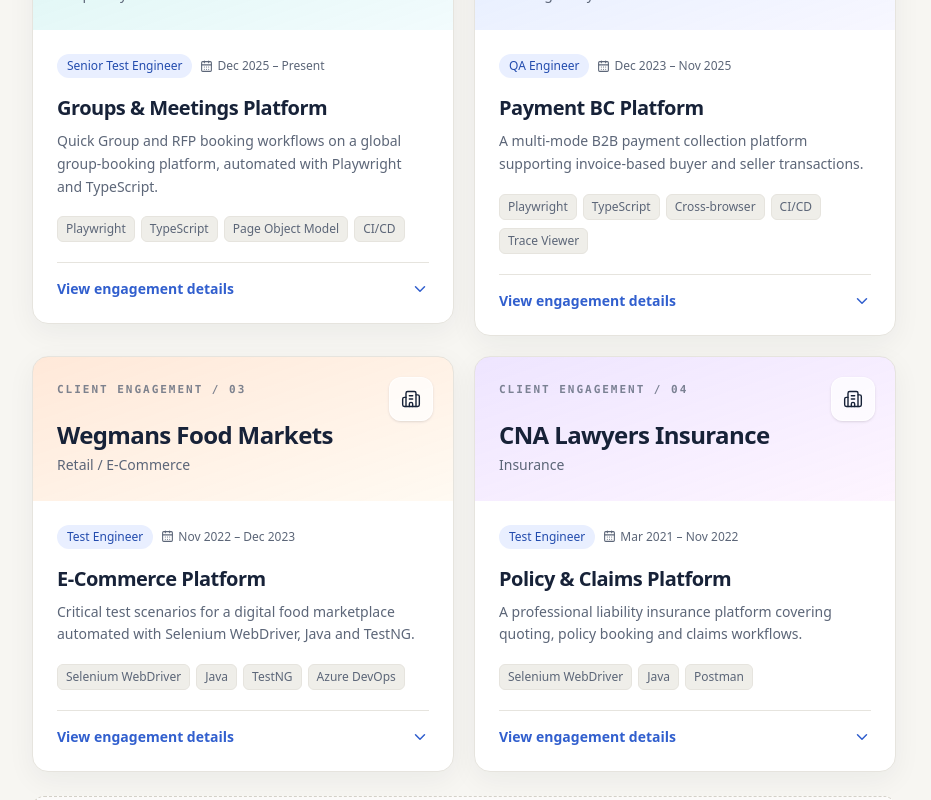
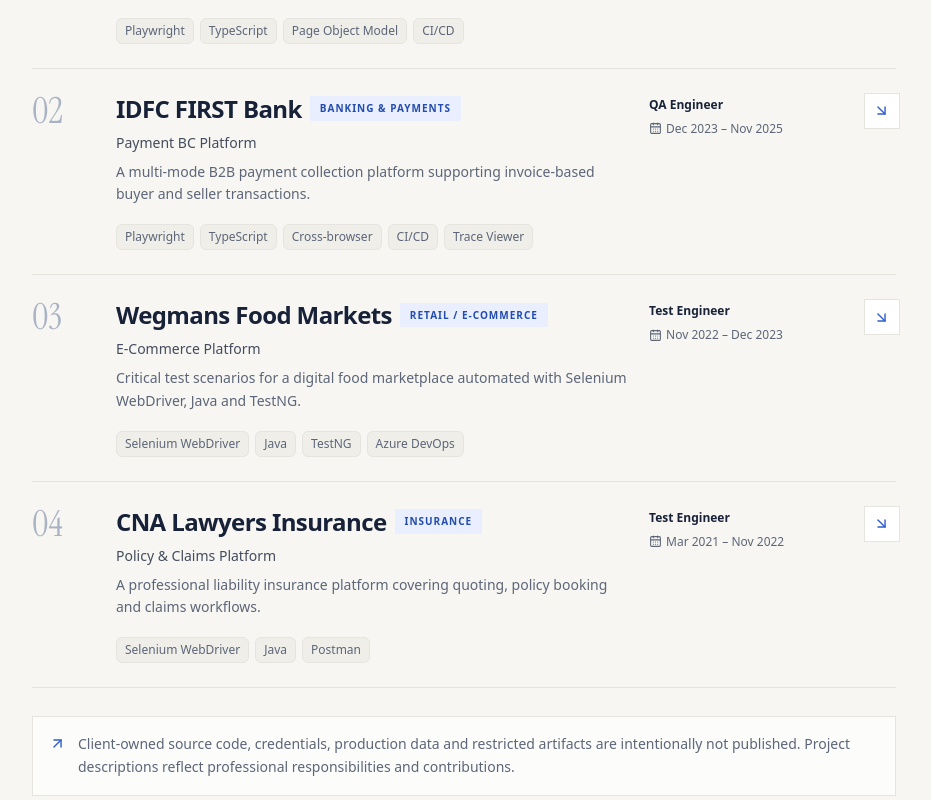
Before and after one commit to vamsi2635/Vamsi-Portfolio, a React (Vite) app: page / in a window 1280 px wide. Shown: the part 6540-7340 px from the top of the page, without its empty margins (320-1251 px from the left). Built offline with nearby package versions, Linux system fonts and the light colour scheme.

Commit message:
Rework enterprise engagements into editorial project index

```diff
--- a/src/components/sections/Projects.tsx
+++ b/src/components/sections/Projects.tsx
@@ -1,53 +1,36 @@
-import { ArrowUpRight, Building2, CalendarDays, ChevronDown } from 'lucide-react'
+import { ArrowDownRight, ArrowUpRight, CalendarDays } from 'lucide-react'
 import { engagements } from '../../data/experience'
 import { Section } from '../ui/Section'
 import { TagList } from '../ui/Tag'
 
-const projectAccents = [
-  'from-teal-500/15 to-cyan-500/5',
-  'from-blue-500/15 to-indigo-500/5',
-  'from-orange-500/15 to-amber-500/5',
-  'from-violet-500/15 to-fuchsia-500/5',
-]
-
-function ClientProjectCard({ project, index }: { project: (typeof engagements)[number]; index: number }) {
+function ClientProjectRow({ project, index }: { project: (typeof engagements)[number]; index: number }) {
   return (
-    <details className="group overflow-hidden rounded-2xl border border-line bg-surface shadow-card transition duration-300 hover:-translate-y-1 hover:shadow-raised">
-      <summary className="list-none cursor-pointer [&::-webkit-details-marker]:hidden">
-        <div className={`relative min-h-36 overflow-hidden bg-gradient-to-br ${projectAccents[index % projectAccents.length]} p-5 sm:p-6`}>
-          <div className="absolute right-5 top-5 flex size-11 items-center justify-center rounded-xl border border-white/70 bg-white/70 text-ink shadow-sm">
-            <Building2 size={20} strokeWidth={1.7} />
+    <details className="group border-t border-line py-6 first:border-t-0 first:pt-0">
+      <summary className="grid cursor-pointer list-none gap-5 [&::-webkit-details-marker]:hidden md:grid-cols-[4rem_minmax(0,1fr)_minmax(10rem,.38fr)_2rem] md:items-start">
+        <span className="font-display text-4xl leading-none text-[#aab3c3]">0{index + 1}</span>
+        <div>
+          <div className="flex flex-wrap items-center gap-2">
+            <h3 className="text-xl font-semibold tracking-tight text-ink md:text-2xl">{project.client}</h3>
+            <span className="bg-accent-soft px-2.5 py-1 text-[10px] font-bold uppercase tracking-[0.1em] text-accent-strong">{project.domain}</span>
           </div>
-          <p className="font-mono text-[11px] font-semibold tracking-[0.18em] text-muted/80">CLIENT ENGAGEMENT / 0{index + 1}</p>
-          <p className="mt-5 text-2xl font-semibold tracking-tight text-ink">{project.client}</p>
-          <p className="mt-1 text-sm font-medium text-muted">{project.domain}</p>
+          <p className="mt-2 text-sm font-medium text-ink/80">{project.platform}</p>
+          <p className="mt-2 max-w-2xl text-sm leading-relaxed text-muted">{project.summary}</p>
+          <div className="mt-4"><TagList items={project.stack} /></div>
         </div>
-        <div className="p-5 sm:p-6">
-          <div className="flex flex-wrap items-center gap-2 text-xs font-medium text-muted">
-            <span className="rounded-full bg-accent-soft px-2.5 py-1 text-accent-strong">{project.role}</span>
-            <span className="inline-flex items-center gap-1"><CalendarDays size={13} />{project.dates}</span>
-          </div>
-          <h3 className="mt-4 text-xl font-semibold tracking-tight text-ink">{project.platform}</h3>
-          <p className="mt-2 text-sm leading-relaxed text-muted">{project.summary}</p>
-          <div className="mt-4"><TagList items={project.stack} /></div>
-          <div className="mt-5 flex items-center justify-between border-t border-line pt-4 text-sm font-semibold text-accent">
-            <span>View engagement details</span>
-            <ChevronDown size={18} className="transition-transform group-open:rotate-180" />
-          </div>
+        <div className="flex flex-wrap gap-x-4 gap-y-1 text-xs text-muted md:flex-col md:gap-2 md:pt-1">
+          <span className="font-semibold text-ink">{project.role}</span>
+          <span className="inline-flex items-center gap-1"><CalendarDays size={13} />{project.dates}</span>
         </div>
+        <span className="flex size-9 items-center justify-center border border-line bg-white text-accent transition group-open:rotate-45"><ArrowDownRight size={17} /></span>
       </summary>
-      <div className="grid gap-6 border-t border-line bg-canvas/70 p-5 sm:grid-cols-2 sm:p-6">
+      <div className="mt-6 grid gap-7 border-l-2 border-accent/25 bg-white/70 py-5 pl-5 pr-4 md:ml-16 md:grid-cols-2 md:pl-7">
         <div>
-          <p className="text-[11px] font-bold uppercase tracking-[0.14em] text-subtle">Responsibilities</p>
-          <ul className="mt-3 space-y-2.5">
-            {project.responsibilities.map((item) => <li key={item} className="flex gap-2.5 text-sm leading-relaxed text-muted"><span className="mt-2 size-1.5 shrink-0 rounded-full bg-accent" />{item}</li>)}
-          </ul>
+          <p className="text-[10px] font-bold uppercase tracking-[0.18em] text-accent">Responsibilities</p>
+          <ul className="mt-3 space-y-2.5">{project.responsibilities.map((item) => <li key={item} className="flex gap-2.5 text-sm leading-relaxed text-muted"><span className="mt-2 size-1.5 shrink-0 rounded-full bg-accent" />{item}</li>)}</ul>
         </div>
         <div>
-          <p className="text-[11px] font-bold uppercase tracking-[0.14em] text-subtle">Engineering contributions</p>
-          <ul className="mt-3 space-y-2.5">
-            {project.contributions.map((item) => <li key={item} className="flex gap-2.5 text-sm leading-relaxed text-muted"><span className="mt-2 size-1.5 shrink-0 rounded-full bg-accent" />{item}</li>)}
-          </ul>
+          <p className="text-[10px] font-bold uppercase tracking-[0.18em] text-accent">Engineering contributions</p>
+          <ul className="mt-3 space-y-2.5">{project.contributions.map((item) => <li key={item} className="flex gap-2.5 text-sm leading-relaxed text-muted"><span className="mt-2 size-1.5 shrink-0 rounded-full bg-accent" />{item}</li>)}</ul>
         </div>
       </div>
     </details>
@@ -56,18 +39,13 @@ function ClientProjectCard({ project, index }: { project: (typeof engagements)[n
 
 export function Projects() {
   return (
-    <Section
-      id="projects"
-      eyebrow="Selected enterprise work"
-      title="Real products. Real engineering."
-      description="A selection of client engagements from my professional experience. These are confidential enterprise programs, so I describe the work and my contributions without publishing client source code or internal screenshots."
-    >
-      <div className="grid items-start gap-5 md:grid-cols-2">
-        {engagements.map((project, index) => <ClientProjectCard key={project.id} project={project} index={index} />)}
+    <Section id="projects" eyebrow="Selected enterprise work" title="Enterprise work, beyond test scripts." description="A selection of client engagements across banking, hospitality, retail and insurance. Details are written to show engineering scope while respecting client confidentiality.">
+      <div className="border-y border-line">
+        {engagements.map((project, index) => <ClientProjectRow key={project.id} project={project} index={index} />)}
       </div>
-      <div className="mt-6 flex items-start gap-3 rounded-xl border border-dashed border-line-strong bg-white/60 p-4 text-sm text-muted">
-        <span className="mt-0.5 shrink-0 text-accent"><ArrowUpRight size={17} /></span>
-        <p>Project details are based on my resume and professional responsibilities. Client-owned code, credentials, production data and restricted artifacts are intentionally not shared.</p>
+      <div className="mt-7 flex items-start gap-3 border border-line bg-white/70 p-4 text-sm leading-relaxed text-muted">
+        <ArrowUpRight size={17} className="mt-0.5 shrink-0 text-accent" />
+        <p>Client-owned source code, credentials, production data and restricted artifacts are intentionally not published. Project descriptions reflect professional responsibilities and contributions.</p>
       </div>
     </Section>
   )
```
